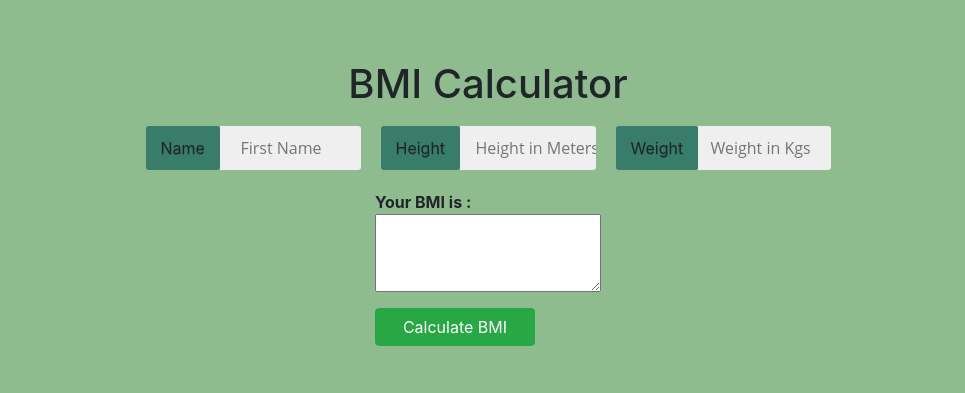
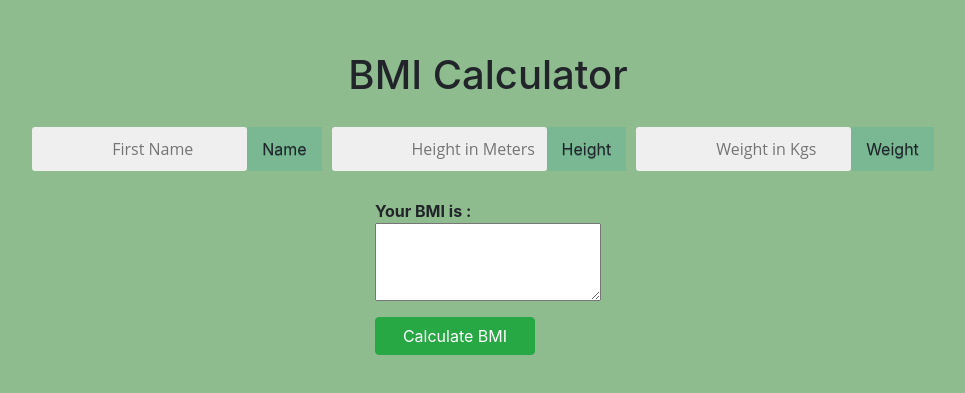
Before and after one commit to hazu100/BMI-Calculator1, a React (Create React App) app: page / in a window 1280 px wide. Shown: the part 197-590 px from the top of the page, without its empty margins (152-1117 px from the left). Built offline with nearby package versions, Linux system fonts and the light colour scheme.

Commit message:
added css

```diff
--- a/src/Calculator/BMICalculator.css
+++ b/src/Calculator/BMICalculator.css
@@ -1,14 +1,19 @@
-
 .bmi{
     margin-top: 10px;
 }
-
 .bmiResult{
 margin-bottom: 10px;
 }
-
 .calWrapper {
     text-align: center;
+    position: relative;
+    margin-top: 20px;
+}
+.textBoxWrapper {
+    display: inline-block;
+    margin-right: 10px;
+    margin-bottom: 10px;
+
 }
 .gate {
     display: inline-block;
@@ -21,12 +26,11 @@ margin-bottom: 10px;
     border: 0;
     border-radius: 3px;
     outline: 0;
-    text-indent: 80px;
+    text-indent: 65px;
     transition: all .3s ease-in-out;
-}
-.label{
+  }
+   .gate + label {
     display: inline-block;
-    position: absolute;
     top: 0;
     left: 0;
     padding: 10px 15px;
@@ -37,26 +41,8 @@ margin-bottom: 10px;
     border-bottom-left-radius: 3px;
     transform-origin: left bottom;
     z-index: 99;
-}
-
-.gate + label:before{
-    content: "";
-    position: absolute;
-    top: 0;
-    /* right: 0; */
-    bottom: 0;
-    left: 0;
-    border-radius: 3px;
-    /* background: #377D6A; */
-    transform-origin: left bottom;
-    transition: all .4s ease-in-out;
-    pointer-events: none;
-    /* z-index: -1; */
-    background: rgba(3, 36, 41, 0.2);
-    z-index: -2;
-    right: 20%;
-}
-.gate + label:after {
+  }
+  .gate + label:before, .gate + label:after {
     content: "";
     position: absolute;
     top: 0;
@@ -69,25 +55,19 @@ margin-bottom: 10px;
     transition: all .4s ease-in-out;
     pointer-events: none;
     z-index: -1;
-}
+  }
+  .gate + label:before {
+    background: rgba(3, 36, 41, 0.2);
+    z-index: -2;
+    right: 20%;
+  }
 
-.textBoxWrapper {
-    position: relative;
-    display: inline-block;
-    margin: 10px 10px;
-
-}
-.gate+label {
-display: inline-block;
-    position: absolute;
-    top: 0;
-    left: 0;
-    padding: 10px 15px;
-    text-shadow: 0 1px 0 rgba(19, 74, 70, 0.4);
-    background: #7AB893;
-    transition: all .4s ease-in-out;
-    border-top-left-radius: 3px;
-    border-bottom-left-radius: 3px;
-    transform-origin: left bottom;
-    z-index: 99;
-}
+  .gate:focus + label,
+  .gate:active + label {
+    transform: rotate(-66deg);
+    border-radius: 3px;
+  }
+  .gate:focus + label:before,
+  .gate:active + label:before {
+    transform: rotate(10deg);
+  }
--- a/src/Calculator/BMICalculator.js
+++ b/src/Calculator/BMICalculator.js
@@ -45,13 +45,13 @@ class BMICalculator extends Component {
             <>
                 <h1>BMI Calculator</h1>
                 <div className='calWrapper'>
-                    <span className='row textBoxWrapper'>
+                    <span className='textBoxWrapper'>
                         <input className="gate" id="class" ref={this.nameInput} type="text" placeholder="First Name" /><label for="class">Name</label>
                     </span>
-                    <span className='row textBoxWrapper'>
+                    <span className='textBoxWrapper'>
                         <input className="gate" id="class" type="text" ref={this.heightInput} placeholder="Height in Meters" /><label for="class">Height</label>
                     </span>
-                    <span className='row textBoxWrapper'>
+                    <span className='textBoxWrapper'>
                         <input className="gate" id="class" type="text" ref={this.weightInput} placeholder="Weight in Kgs" /><label for="class">Weight</label>
                     </span>
                 </div>
```
